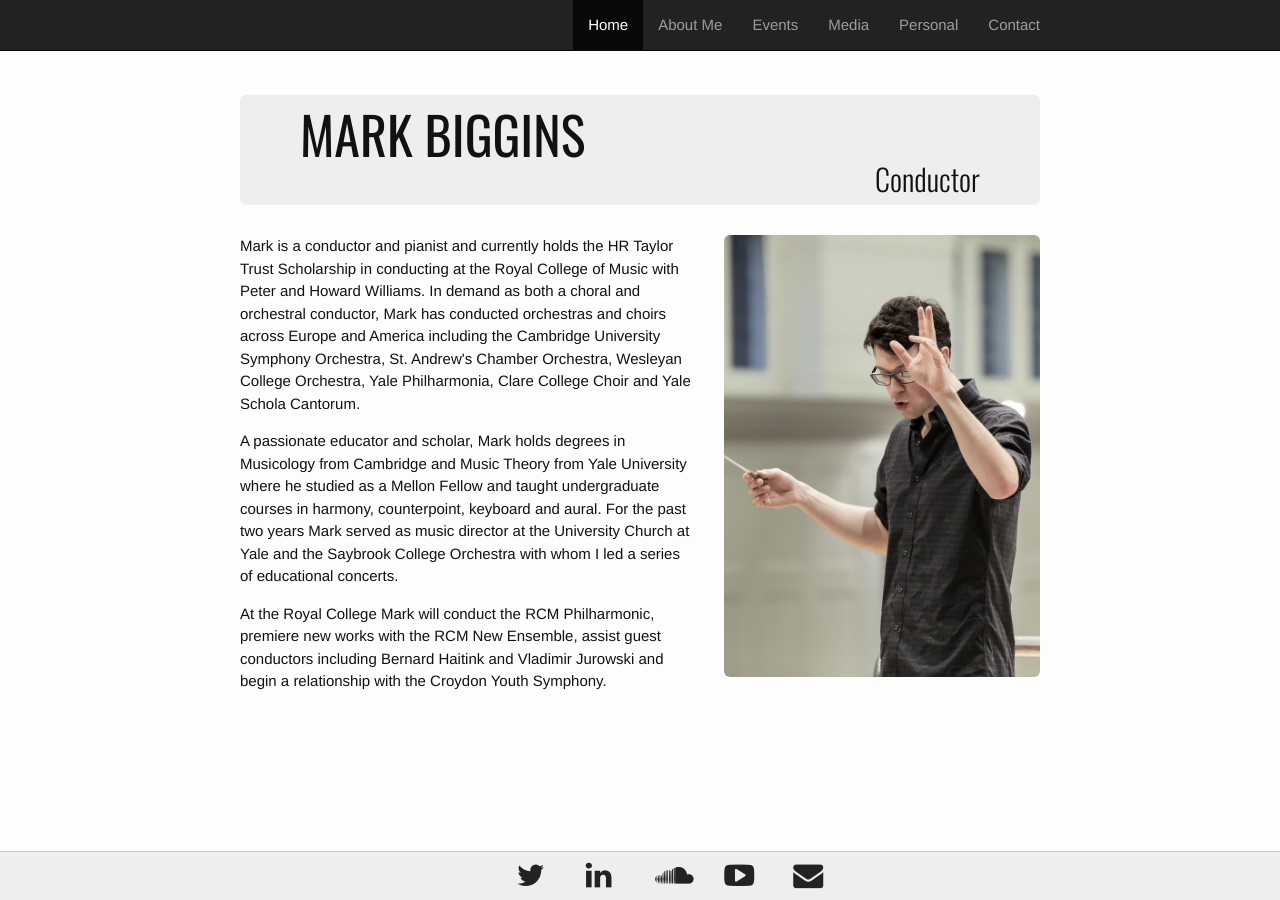
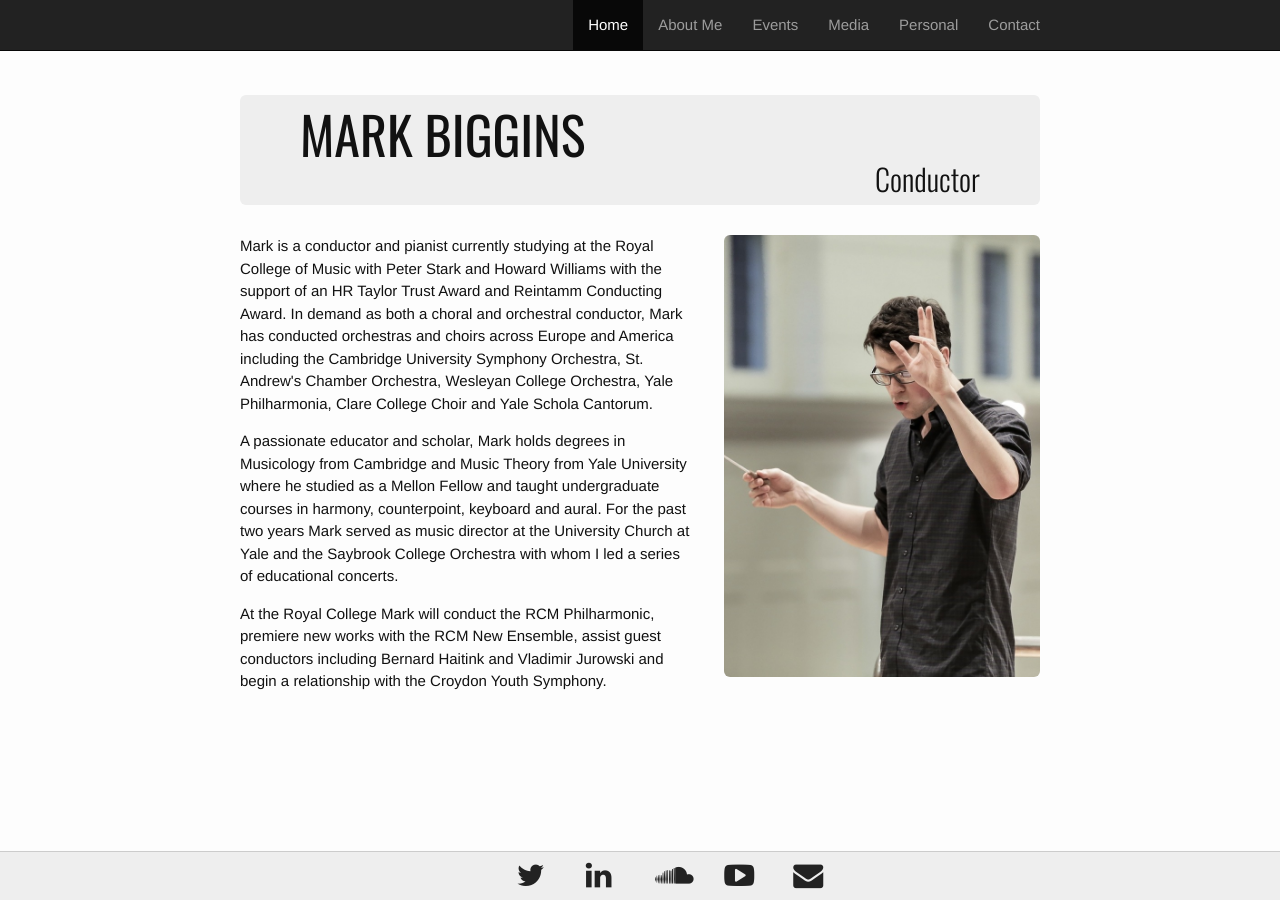
Before and after one commit to musicman10201/musicman10201.github.io, a Jekyll site: the page built from index.html, in a window 1280 px wide. Built offline with Jekyll 4.4.1, drawn with Linux system fonts in a browser that asks for light colours.

Commit message:
Update index.html

```diff
--- a/index.html
+++ b/index.html
@@ -8,8 +8,8 @@ layout: default
 </div>
 <div class="row">
   <div class="col-md-7">
-    <p>Mark is a conductor and pianist and currently holds the HR Taylor Trust Scholarship in conducting at the
-    Royal College of Music with Peter and Howard Williams. In demand as both a choral and orchestral conductor,
+    <p>Mark is a conductor and pianist currently studying at the Royal College of Music with Peter Stark and Howard Williams
+    with the support of an HR Taylor Trust Award and Reintamm Conducting Award. In demand as both a choral and orchestral conductor,
     Mark has conducted orchestras and choirs across Europe and America including the Cambridge University Symphony Orchestra,
     St. Andrew's Chamber Orchestra, Wesleyan College Orchestra, Yale Philharmonia, Clare College Choir and Yale Schola Cantorum.</p>
 
```
